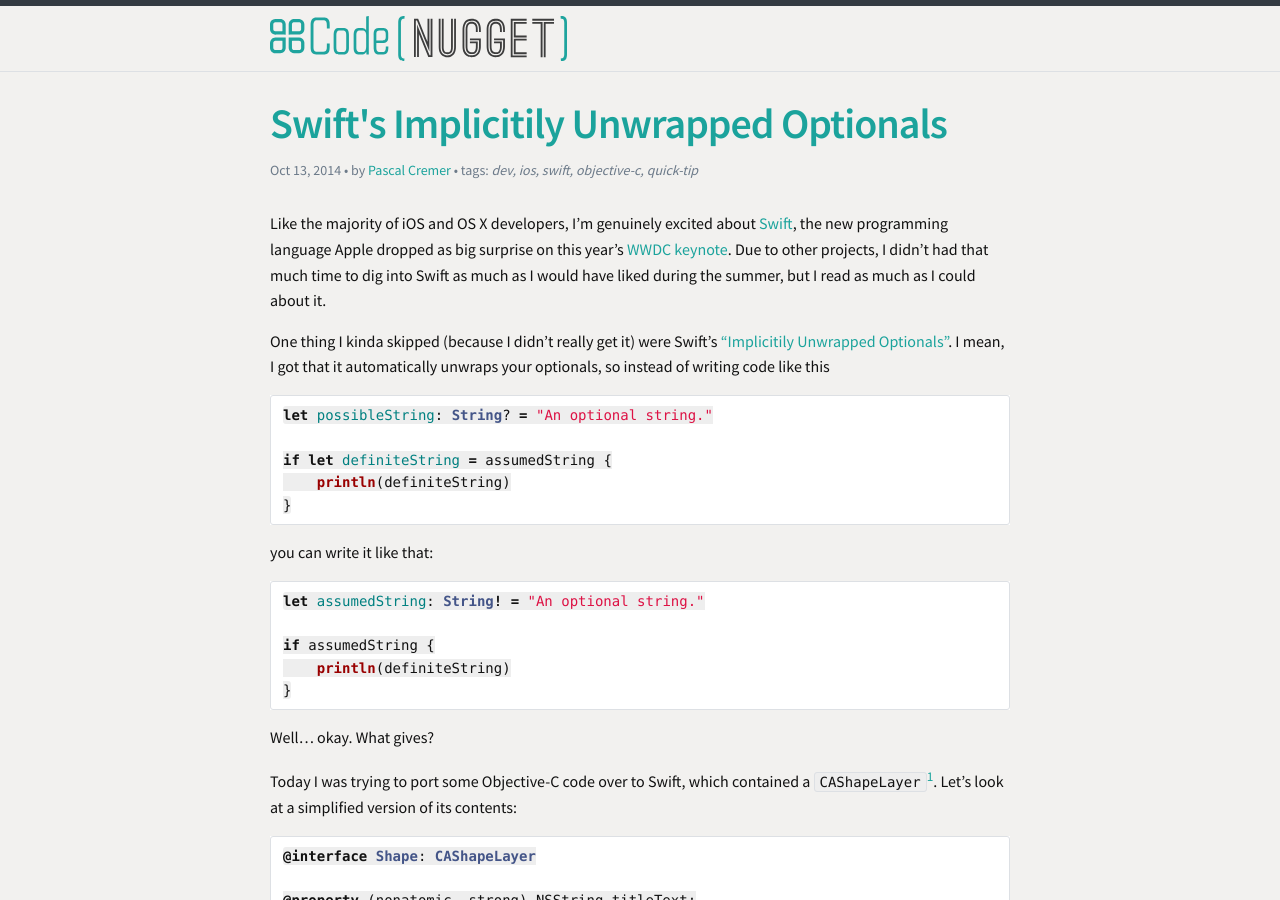
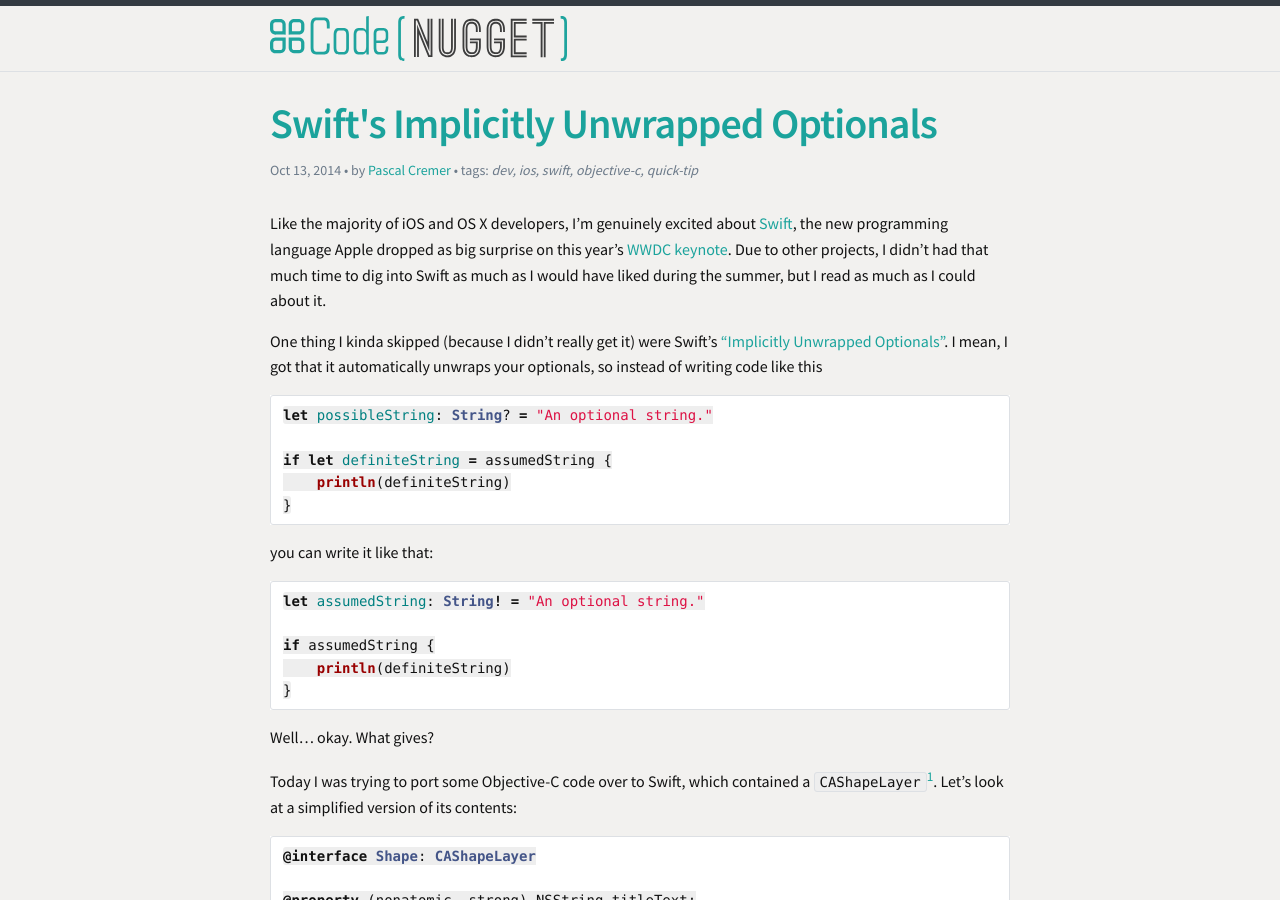
Before and after one commit to b00giZm/codenugget-blog, a Jekyll site: the page built from _posts/2014-10-13-swift-implicitly-unwrapped-optionals.md, in a window 1280 px wide and 900 px high. Built offline with Jekyll 4.4.1, drawn with Linux system fonts in a browser that asks for light colours; Markdown is read by kramdown in place of the engine named in the settings.

Commit message:
Fixed typo

````diff
--- a/_posts/2014-10-13-swift-implicitly-unwrapped-optionals.md
+++ b/_posts/2014-10-13-swift-implicitly-unwrapped-optionals.md
@@ -1,6 +1,6 @@
 ---
 layout:     post
-title:      "Swift's Implicitily Unwrapped Optionals"
+title:      "Swift's Implicitly Unwrapped Optionals"
 author:     Pascal Cremer
 date:       2014-10-13 22:47:30
 tags:       dev ios swift objective-c quick-tip
@@ -8,7 +8,7 @@
 
 Like the majority of iOS and OS X developers, I'm genuinely excited about [Swift](https://developer.apple.com/swift/), the new programming language Apple dropped as big surprise on this year's [WWDC keynote](http://www.apple.com/apple-events/june-2014/). Due to other projects, I didn't had that much time to dig into Swift as much as I would have liked during the summer, but I read as much as I could about it.
 
-One thing I kinda skipped (because I didn't really get it) were Swift's ["Implicitily Unwrapped Optionals"](https://developer.apple.com/library/ios/documentation/swift/conceptual/swift_programming_language/TheBasics.html#//apple_ref/doc/uid/TP40014097-CH5-XID_491). I mean, I got that it automatically unwraps your optionals, so instead of writing code like this
+One thing I kinda skipped (because I didn't really get it) were Swift's ["Implicitly Unwrapped Optionals"](https://developer.apple.com/library/ios/documentation/swift/conceptual/swift_programming_language/TheBasics.html#//apple_ref/doc/uid/TP40014097-CH5-XID_491). I mean, I got that it automatically unwraps your optionals, so instead of writing code like this
 
 ```swift
 let possibleString: String? = "An optional string."
````
